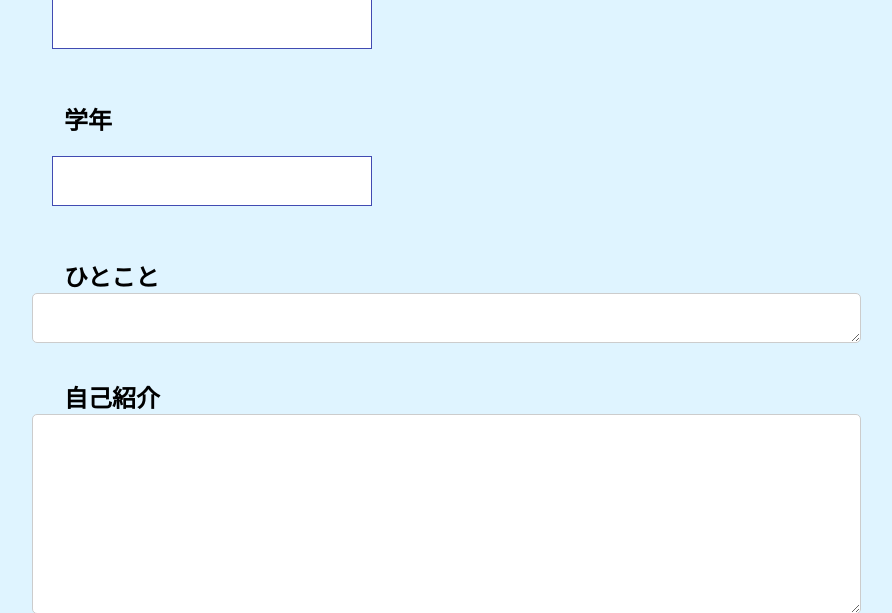
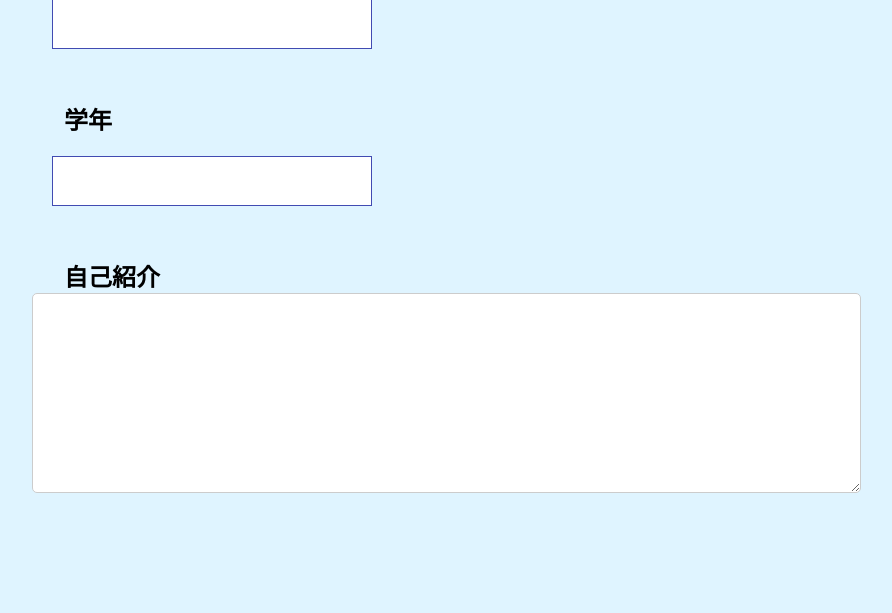
Before and after one commit to ohNarumi/PBL1, a PHP site: page /profile_edit.php in a window 1280 px wide. Shown: the part 903-1516 px from the top of the page, without its empty margins (176-1068 px from the left). After the commit the page ends 1396 px from the top, so only its background shows below. Run offline with PHP 8.4, Linux system fonts and the light colour scheme.

Commit message:
プロフィール編集画面の修正（ひとこと　を削除）

```diff
--- a/profile_edit.php
+++ b/profile_edit.php
@@ -54,9 +54,6 @@
         <input class="box_search" type="search" name="search">
     </div>
 
-    <h2 class="heading-lv2 heading-margin">ひとこと</h2>
-    <textarea name="コメント" class="form-textarea_sub"></textarea>
-
     <h2 class="heading-lv2 heading-margin">自己紹介</h2>
     <textarea name="コメント" class="form-textarea"></textarea>
 </div>
```
